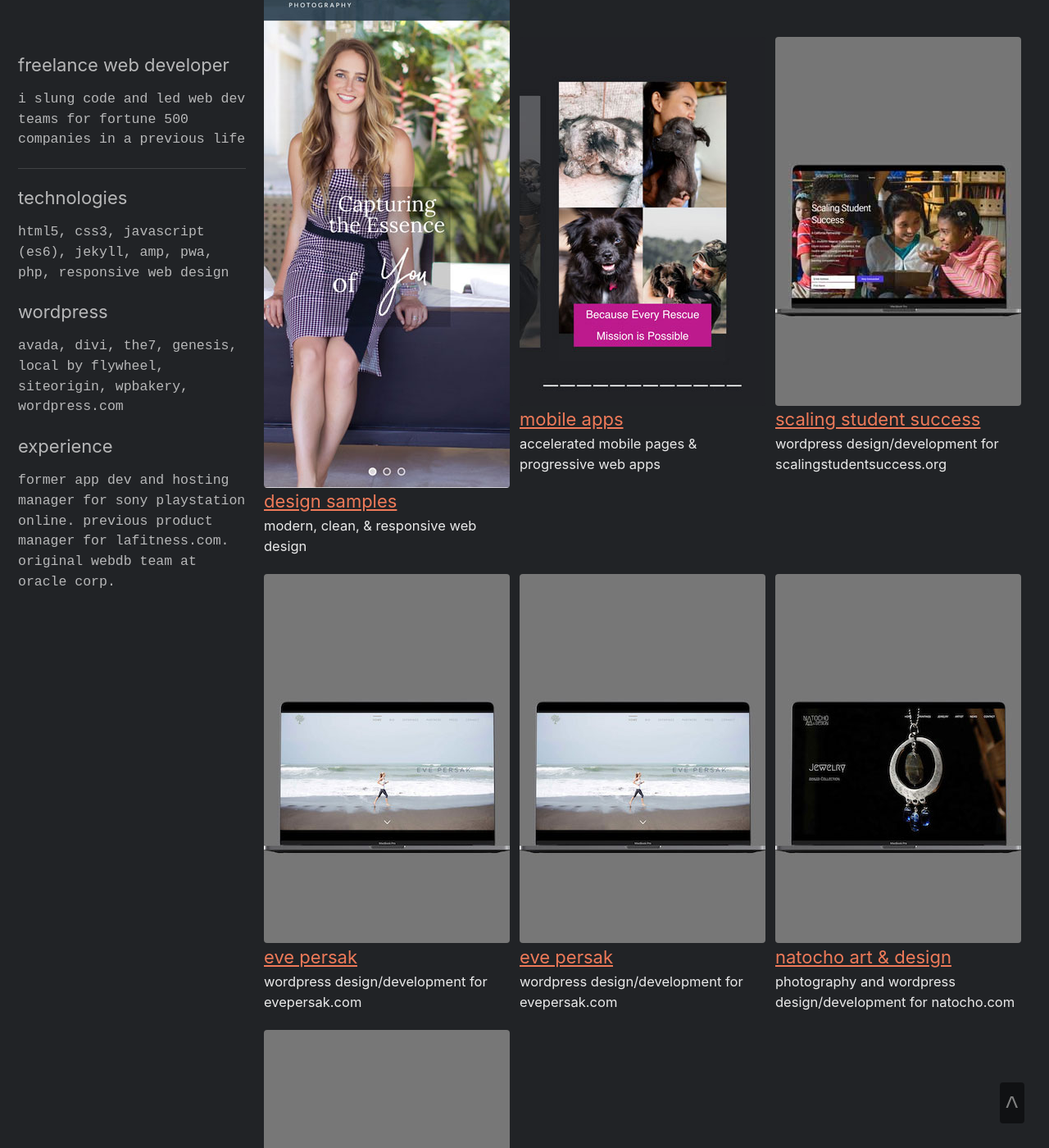
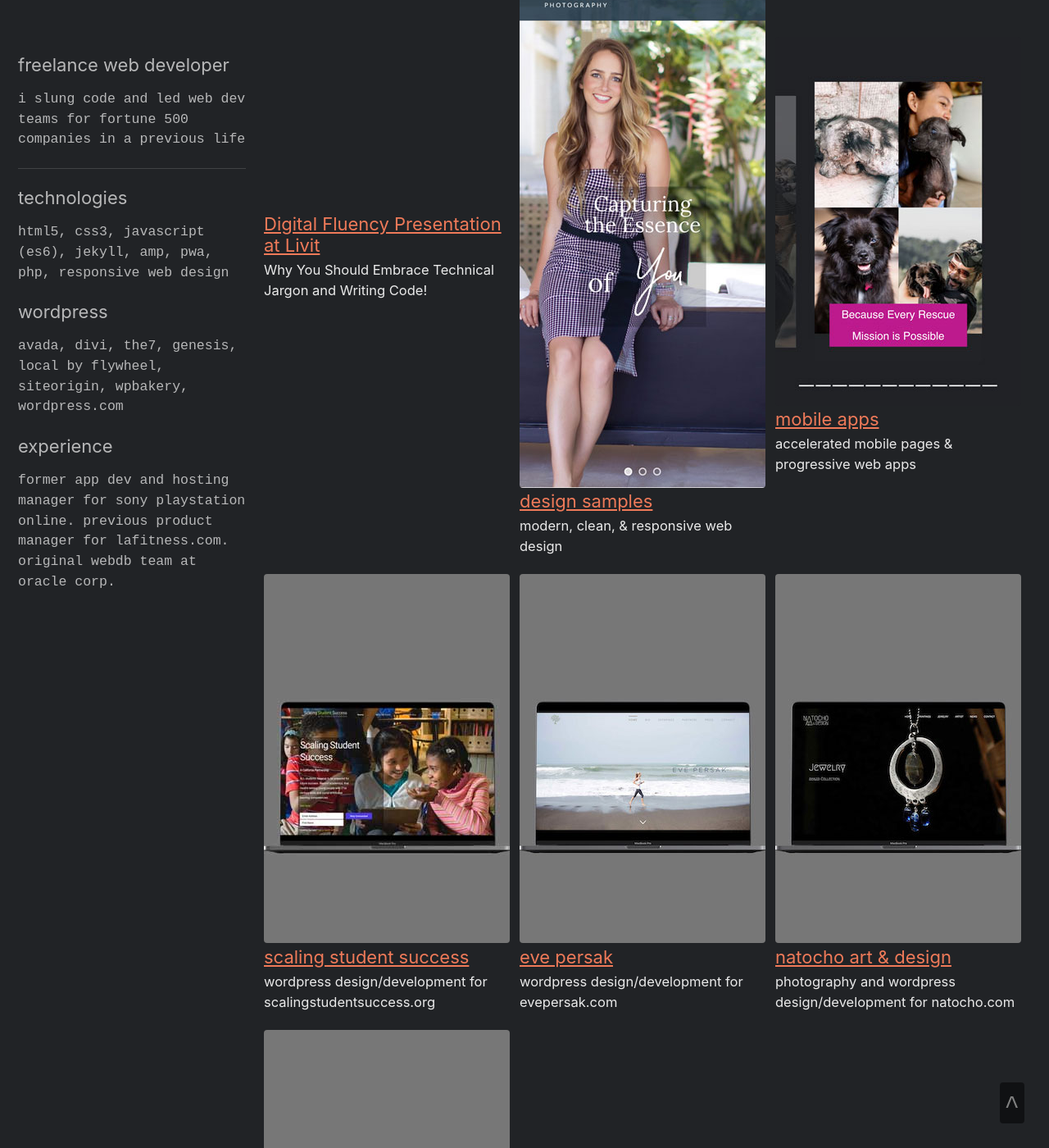
Before and after one commit to marklchaves/caughtmyeye, a Jekyll site: the page built from _pages/webdev.md, in a window 1280 px wide and 1400 px high, scrolled down 218 px. Shown: the whole window at 82% size. Built offline with Jekyll 4.4.1, drawn with Linux system fonts in a browser that asks for light colours; cached includes are drawn as plain includes; nearby versions of some CDN libraries; some of the changed lines change nothing that is shown.

Commit message:
Updated '_webdev/eve-persak-copy.md' via CloudCannon

```diff
--- a/_webdev/eve-persak-copy.md
+++ b/_webdev/eve-persak-copy.md
@@ -1,41 +1,16 @@
 ---
-title: eve persak
-excerpt: wordpress design/development <br>for evepersak.com
+title: Digital Fluency Presentation at Livit
+excerpt: Why You Should Embrace <br>Technical Jargon and Writing Code!
 collection: webdev
-date: 2019-11-23 09:00:00 +0800
+date: 2020-02-12 08:00:00 +0800
 layout: splash
-header:
-  teaser: /assets/images/webdev/evepersak-homepage-macbook-pro-graphic-300w.jpg
-  overlay_image: /assets/images/webdev/evepersak-homepage-macbook-pro-graphic-1280w.jpg
-  overlay_image_mob: /assets/images/webdev/evepersak-homepage-macbook-pro-graphic-720w.jpg
-  overlay_filter: 0.3
-gallery1:
-  - url: /assets/images/webdev/evepersak-com-homepage-1280w.jpg
-    image_path: /assets/images/webdev/evepersak-com-homepage-1280w.jpg
-    alt: "eve persak website by freelance web developer mark l chaves"
-    title: "eve persak homepage"
-  - url: /assets/images/webdev/evepersak-homepage-about-panel-1280w.jpg
-    image_path: /assets/images/webdev/evepersak-homepage-about-panel-1280w.jpg
-    alt: "eve persak website by freelance web developer mark l chaves"
-    title: "eve persak about"
-gallery2:
-  - url: /assets/images/webdev/evepersak-offerings-workshops-retreats-1080w.jpg
-    image_path: /assets/images/webdev/evepersak-offerings-workshops-retreats-510w.jpg
-    alt: "eve persak website by freelance web developer mark l chaves"
-    title: "eve persak staggered design"
-  - url: /assets/images/webdev/evepersak-offerings-industries-popup-1080w.jpg
-    image_path: /assets/images/webdev/evepersak-offerings-industries-popup-510w.jpg
-    alt: "eve persak website by freelance web developer mark l chaves"
-    title: "eve persak popup modal design"
-gallery3:
-  - url: /assets/images/webdev/evepersak-brands-industries-modal.gif
-    image_path: /assets/images/webdev/evepersak-brands-industries-modal.gif
-    alt: "eve persak website by freelance web developer mark l chaves"
-    title: "eve persak staggered design"
 ---
+# Digital Fluency: Why You Should Embrace Technical Jargon and Writing Code!
 
-{% include gallery id="gallery1" %}
+There are 1.72 billion websites in the world. 3.5 billion of us are online. 3.8 billion people are using email. In the US, about 16% of adults in the are not digitally fluent. Nine out of ten of my clients say they are not "good" with computers.
 
-{% include gallery id="gallery2" layout="half" %}
+## Americans fear technology more than death!
 
-{% include gallery id="gallery3" %}
+From my experience, technophobia begins with the fear of technical jargon. And, most of the people I see in online forums ask for help because they can’t code.
+
+In this [presentation](https://drive.google.com/open?id=1VO_uDuzkvJIynuirAL1QGVxm9uDiC_rNeZe0O90jlL4), we’ll cover why you should embrace technical terms instead of shunning them. We’ll also dabble in basic coding skills to prove how quickly you can learn what many consider daunting.
```
